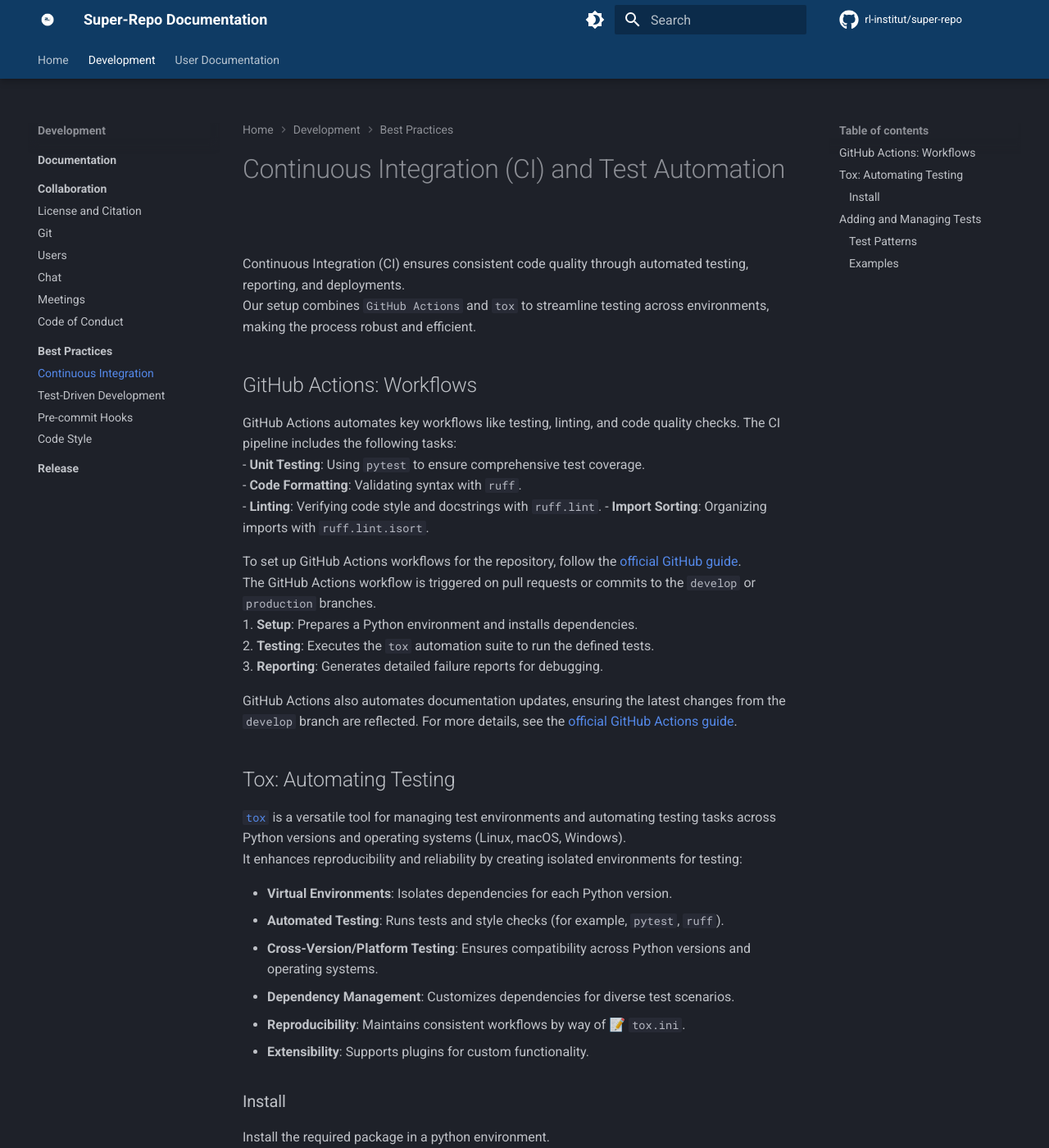
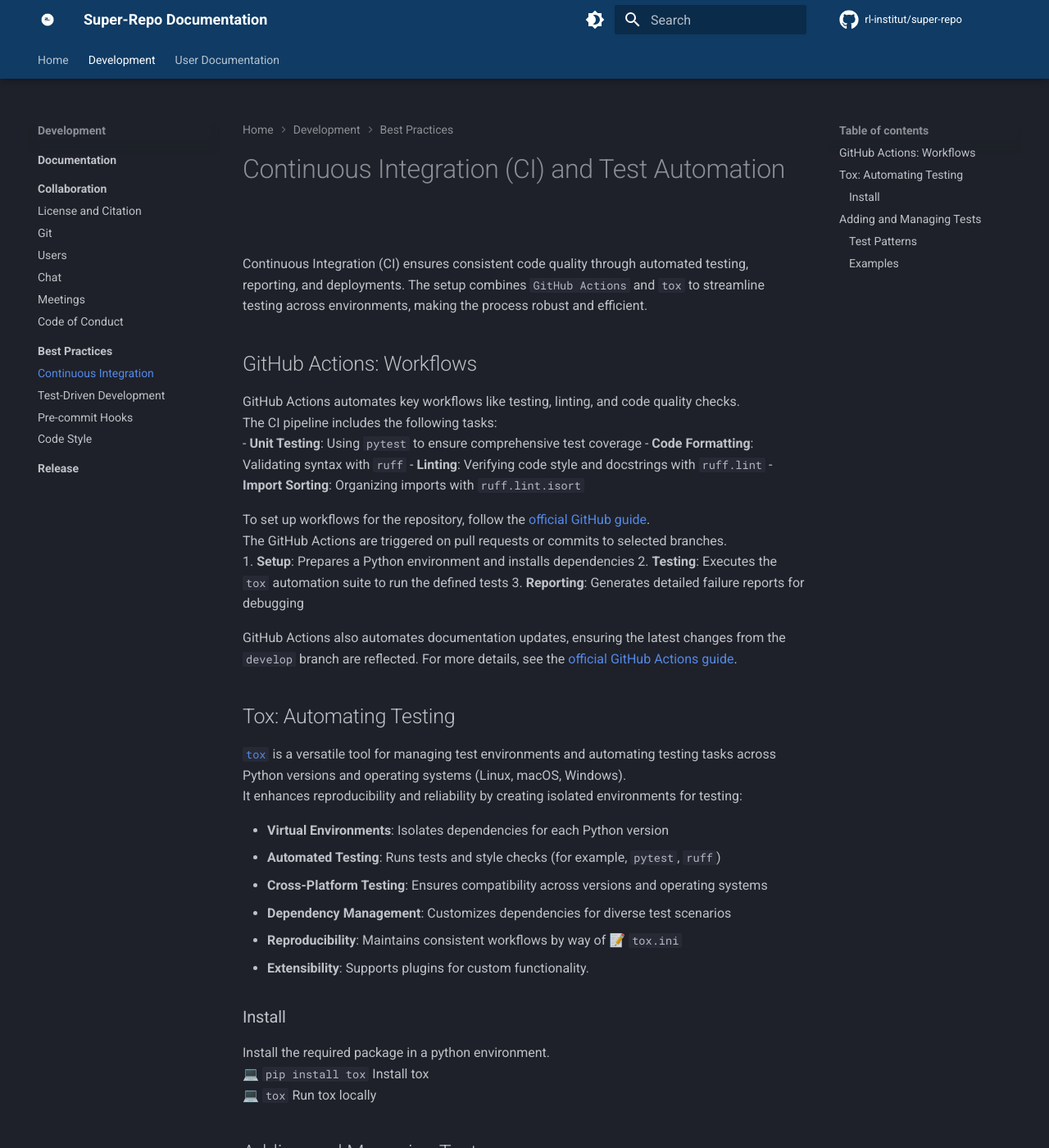
Before and after one commit to rl-institut/super-repo, an MkDocs documentation site: the page built from docs/development/best-practice/continuous_integration.md, in a window 1280 px wide and 1400 px high. Shown: the whole window at 82% size. Built offline with MkDocs 1.6.1 and Material for MkDocs 9.7.7, drawn with Linux system fonts in a browser that asks for light colours; comment, search, counter and statistics services are not loaded; the version menu is left out.

Commit message:
Update ci docs #92

```diff
--- a/docs/development/best-practice/continuous_integration.md
+++ b/docs/development/best-practice/continuous_integration.md
@@ -1,26 +1,27 @@
 # Continuous Integration (CI) and Test Automation
 
 Continuous Integration (CI) ensures consistent code quality through automated
-testing, reporting, and deployments. <br>
-Our setup combines `GitHub Actions` and `tox` to streamline testing across
+testing, reporting, and deployments.
+The setup combines `GitHub Actions` and `tox` to streamline testing across
 environments, making the process robust and efficient.
 
 ## GitHub Actions: Workflows
 
 GitHub Actions automates key workflows like testing, linting, and code
-quality checks. The CI pipeline includes the following tasks:
-- **Unit Testing**: Using `pytest` to ensure comprehensive test coverage.
-- **Code Formatting**: Validating syntax with `ruff`.
-- **Linting**: Verifying code style and docstrings with `ruff.lint`.
-- **Import Sorting**: Organizing imports with `ruff.lint.isort`.
+quality checks. <br>
+The CI pipeline includes the following tasks:
+- **Unit Testing**: Using `pytest` to ensure comprehensive test coverage
+- **Code Formatting**: Validating syntax with `ruff`
+- **Linting**: Verifying code style and docstrings with `ruff.lint`
+- **Import Sorting**: Organizing imports with `ruff.lint.isort`
 
-To set up GitHub Actions workflows for the repository,
+To set up workflows for the repository,
 follow the [official GitHub guide](https://docs.github.com/en/actions/guides).<br>
-The GitHub Actions workflow is triggered on pull requests or commits to
-the `develop` or `production` branches.
-1. **Setup**: Prepares a Python environment and installs dependencies.
-2. **Testing**: Executes the `tox` automation suite to run the defined tests.
-3. **Reporting**: Generates detailed failure reports for debugging.
+The GitHub Actions are triggered on pull requests or commits to
+selected branches.
+1. **Setup**: Prepares a Python environment and installs dependencies
+2. **Testing**: Executes the `tox` automation suite to run the defined tests
+3. **Reporting**: Generates detailed failure reports for debugging
 
 GitHub Actions also automates documentation updates, ensuring the latest
 changes from the `develop` branch are reflected. For more details, see
@@ -35,11 +36,11 @@ systems (Linux, macOS, Windows). <br>
 It enhances reproducibility and reliability by creating isolated environments
 for testing:
 
-- **Virtual Environments**: Isolates dependencies for each Python version.
-- **Automated Testing**: Runs tests and style checks (for example, `pytest`, `ruff`).
-- **Cross-Version/Platform Testing**: Ensures compatibility across Python versions and operating systems.
-- **Dependency Management**: Customizes dependencies for diverse test scenarios.
-- **Reproducibility**: Maintains consistent workflows by way of 📝 `tox.ini`.
+- **Virtual Environments**: Isolates dependencies for each Python version
+- **Automated Testing**: Runs tests and style checks (for example, `pytest`, `ruff`)
+- **Cross-Platform Testing**: Ensures compatibility across versions and operating systems
+- **Dependency Management**: Customizes dependencies for diverse test scenarios
+- **Reproducibility**: Maintains consistent workflows by way of 📝 `tox.ini`
 - **Extensibility**: Supports plugins for custom functionality.
 
 ### Install
```
Also changed, not shown: docs/development/best-practice/index.md (+1 -2 lines).
